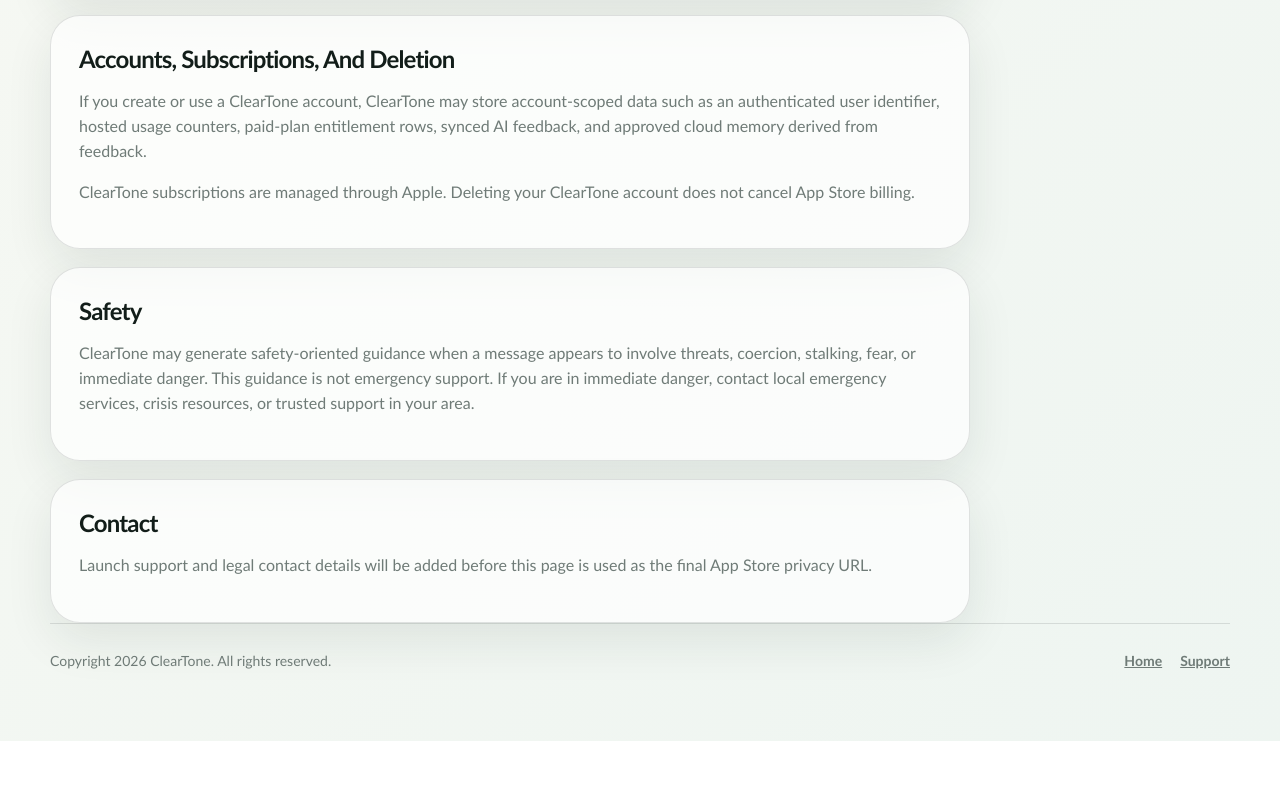
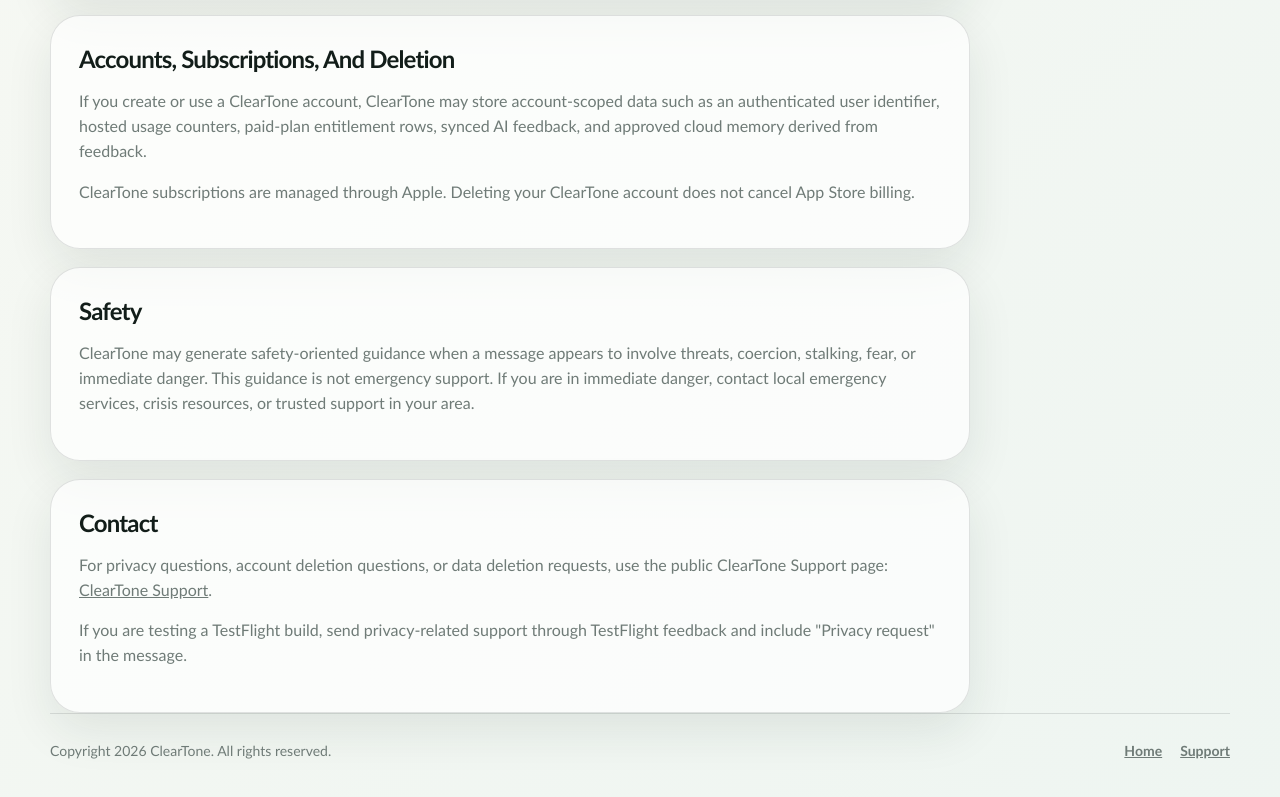
Before and after one commit to Mickyjim/measured-website, a plain HTML site: page privacy.html in a window 1280 px wide. Shown: the part 1617-2414 px from the top of the page. Before the commit the page ends 2358 px from the top, so only its background shows below. Drawn offline with Linux system fonts and the light colour scheme.

Commit message:
Sync ClearTone privacy page for App Store readiness

```diff
--- a/privacy.html
+++ b/privacy.html
@@ -73,7 +73,8 @@
 
         <article class="page-card">
           <h2>Contact</h2>
-          <p>Launch support and legal contact details will be added before this page is used as the final App Store privacy URL.</p>
+          <p>For privacy questions, account deletion questions, or data deletion requests, use the public ClearTone Support page: <a href="support.html">ClearTone Support</a>.</p>
+          <p>If you are testing a TestFlight build, send privacy-related support through TestFlight feedback and include "Privacy request" in the message.</p>
         </article>
       </div>
     </main>
```
